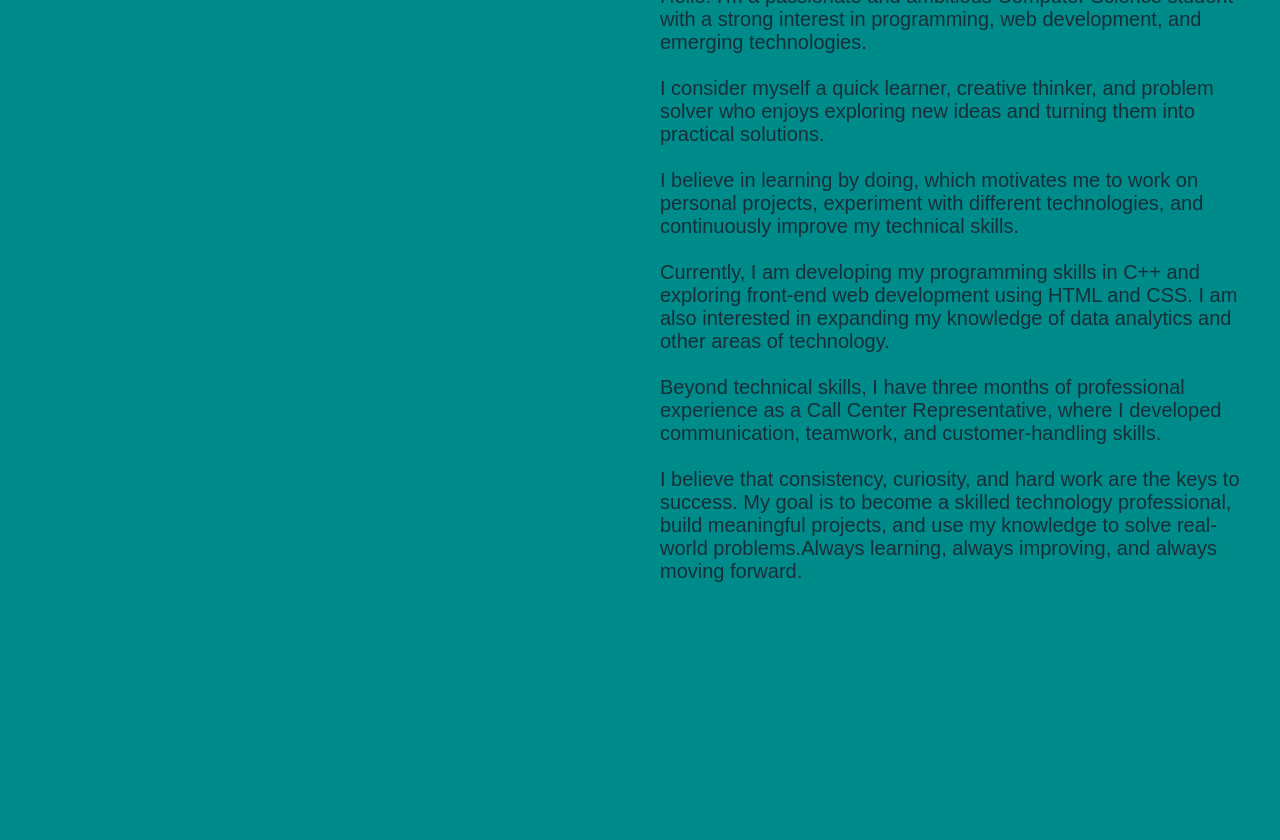
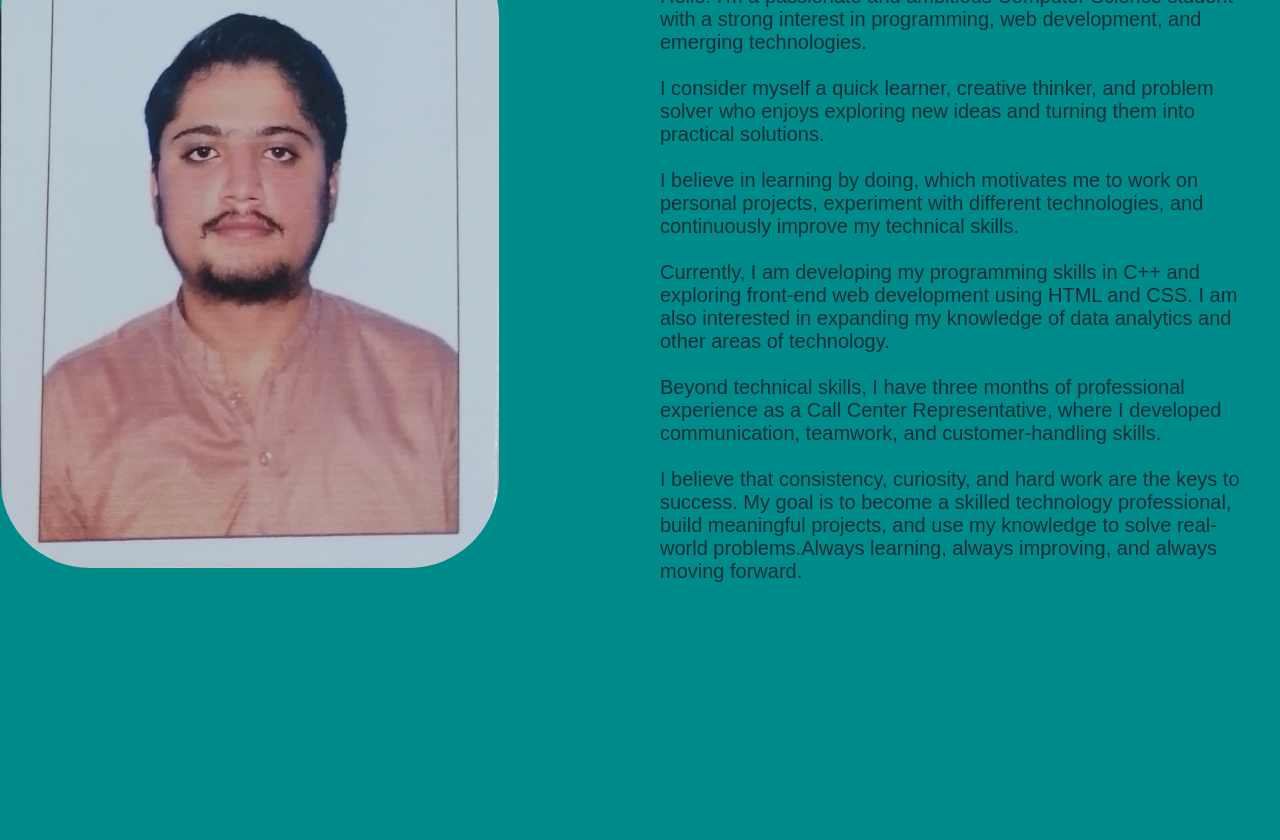
Before and after one commit to muneeb-raza2026/HTML-CSS---project, a plain HTML site: page index.html in a window 1280 px wide. Shown: the part 230-1070 px from the top of the page. Drawn offline with Linux system fonts and the light colour scheme.

Commit message:
Add files via upload

```diff
--- a/index.html
+++ b/index.html
@@ -24,7 +24,7 @@
      </header>
      <section id="about">
         <div>
-              <img src="recent photo.jpg" alt="MUNEEB RAZA">
+              <img src="photo.jpg" alt="MUNEEB RAZA">
         </div>
 
         <div>
```
